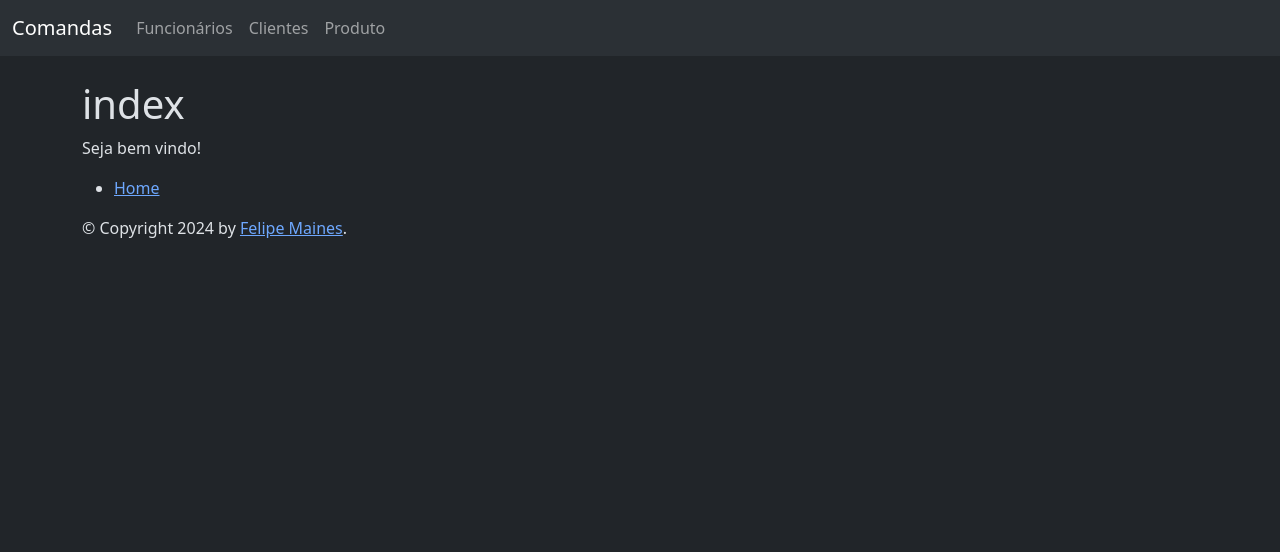
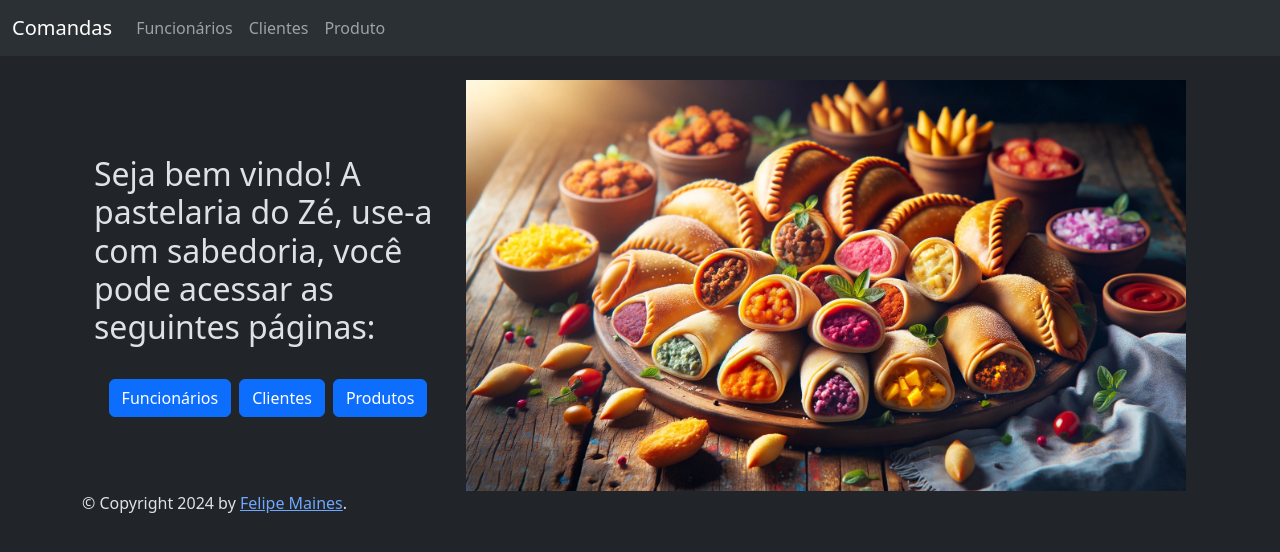
Before and after one commit to vit0rsilv4/comanda_front, a Flask app: page /home/ in a window 1280 px wide. Shown: the top 552 px of the page. Run offline with Flask 3, Linux system fonts and the light colour scheme; some libraries are stand-ins or nearby versions.

Commit message:
feat: implementa tela home

```diff
--- a/scr/mod_clientes/templates/formCliente.html
+++ b/scr/mod_clientes/templates/formCliente.html
@@ -18,7 +18,7 @@
         </div>
         <div class="mb-3">
             <label for="cpf" class="form-label">CPF</label>
-            <input type="text" class="form-control" name="cpf" id="cpf" value="" placeholder="CPF" maxlength="15" required>
+            <input type="text" class="form-control" name="cpf" id="cpf" value="" placeholder="CPF" maxlength="14" required>
         </div>
         <div class="mb-3">
             <label for="senha" class="form-label">Senha</label>
--- a/scr/mod_index/templates/formIndex.html
+++ b/scr/mod_index/templates/formIndex.html
@@ -3,9 +3,29 @@
 {% block title %}index{% endblock %}
 
 {% block content %}
-<h1>index</h1>
-<p>Seja bem vindo!</p>
-<ul>
-<li><a href="{{ url_for('index.formIndex') }}">Home</a></li>
-</ul>
+<div class="container">
+    <div class="row">
+        <div class="col-md-4 d-flex align-items-center justify-content-center flex-column gap-4">
+            <h2>Seja bem vindo! A pastelaria do Zé, use-a com sabedoria, você pode acessar as seguintes páginas:</h2>
+            <div class="d-flex align-items-center justify-content-center">
+                <ul class="nav flex-column flex-md-row justify-content-between align-items-center">
+                    <li class="nav-item">
+                        <a class="btn btn-primary mx-1"
+                            href="{{ url_for('funcionario.formListaFuncionario') }}">Funcionários</a>
+                    </li>
+                    <li class="nav-item">
+                        <a class="btn btn-primary mx-1" href="{{ url_for('cliente.formListaCliente') }}">Clientes</a>
+                    </li>
+                    <li class="nav-item">
+                        <a class="btn btn-primary mx-1" href="{{ url_for('produto.formListaProduto') }}">Produtos</a>
+                    </li>
+                </ul>
+            </div>
+        </div>
+        <div class="col-md-8">
+            <img src="../../static/pastelGepeta.webp" alt="Imagem de um pastel" class="img-fluid">
+        </div>
+    </div>
+</div>
+
 {% endblock %}
```
Also changed, not shown: scr/static/pastelGepeta.webp (added).
